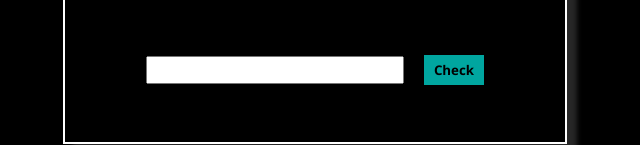
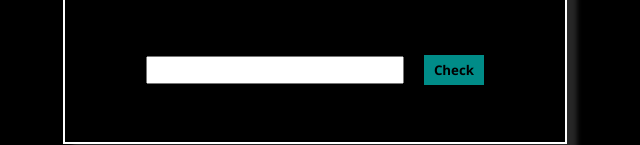
Before and after one commit to seb-ohara/palindrome-checker, a plain HTML site: page index.html in a window 1280 px wide. In both pictures the pointer is over the button "Check". Shown: the part 385-530 px from the top of the page, without its empty margins (325-965 px from the left). Drawn offline with Linux system fonts and the light colour scheme.

Commit message:
added animations

```diff
--- a/script.js
+++ b/script.js
@@ -7,7 +7,9 @@ function alertMessage (){
     if (inputField.value === ''){
         window.alert('Please input a value');
     }
+}
 
+//code for checking if text is a palindrome
 checkButton.addEventListener('click', alertMessage);
 
 
--- a/styles.css
+++ b/styles.css
@@ -58,6 +58,10 @@ button{
     background-color: rgb(0, 166, 160);
 }
 
+button:hover{
+    background-color: rgb(0, 140, 136);
+    transition: 0.3s;
+}
 input{
     width: 50%;
     padding: 2px;
```
